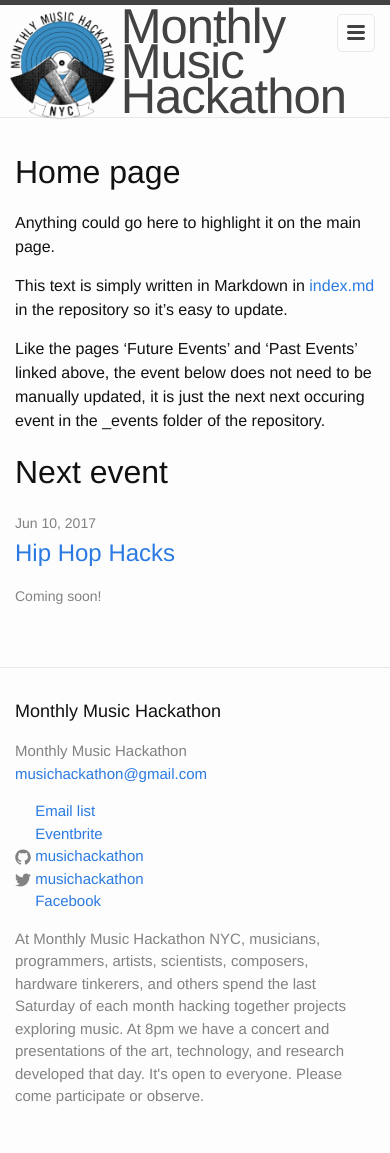
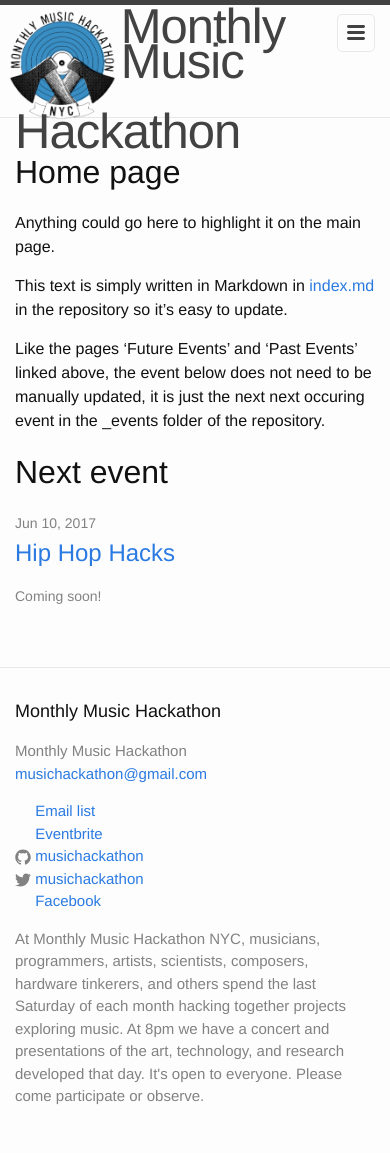
Before and after one commit to musichackathon/mmh_jekyll, a Jekyll site: the page built from index.md, in a window 390 px wide. Built offline with Jekyll 4.4.1, drawn with Linux system fonts in a browser that asks for light colours; our own code applies the rules of GitHub Pages for plain Markdown files.

Commit message:
header media query changes

```diff
--- a/_sass/minima/_layout.scss
+++ b/_sass/minima/_layout.scss
@@ -18,12 +18,17 @@
   position: relative;
   top: 12px;
   left: 0;
+  width: 85%;
 
   @include media-query($on-palm) {
     top: 10px;
   }
+  @include media-query($on-largePhone) {
+    width: 90%;
+  }
   @include media-query($on-smallPhone) {
     top: 8px;
+    width: 100%;
   }
 }
 .site-logo {
@@ -46,9 +51,11 @@
   line-height: 40px;
   letter-spacing: -1px;
 
-  @include media-query($on-palm) {
-    font-size: 51px;
-    line-height: 23px;
+  @media screen and (max-width: 640px) {
+    font-size: 60px;
+  }
+  @media screen and (max-width: 580px) {
+    font-size: 56px;
   }
   @include media-query($on-largePhone) {
     font-size: 49px;
@@ -90,10 +97,34 @@
     // Gaps between nav items, but not on the last one
     &:not(:last-child) {
       margin-right: 16px;
+
+      @include media-query($on-palm) {
+        margin-right: 0px;
+      }
     }
   }
 
   @include media-query($on-palm) {
+    .trigger {
+      width: 110px;
+      bottom: 85px;
+    }
+    .page-link {
+      display: block;
+      text-align: right;
+    }
+  }
+  @media screen and (max-width: 640px) {
+    .trigger {
+      bottom: 80px;
+    }
+  }
+  @media screen and (max-width: 580px) {
+    .trigger {
+      bottom: 80px;
+    }
+  }
+  @include media-query($on-largePhone) {
     position: absolute;
     top: 9px;
     right: $spacing-unit / 2;
--- a/assets/main.scss
+++ b/assets/main.scss
@@ -23,9 +23,9 @@ $grey-color-dark:  darken($grey-color, 25%);
 // Width of the content area
 $content-width:    800px;
 
-$on-smallPhone:    366px;
-$on-largePhone:    420px;
-$on-palm:          600px;
+$on-smallPhone:    380px;
+$on-largePhone:    540px;
+$on-palm:          760px;
 $on-laptop:        800px;
 
 // Minima also includes a mixin for defining media queries.
```
